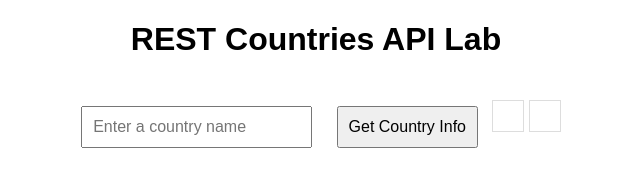
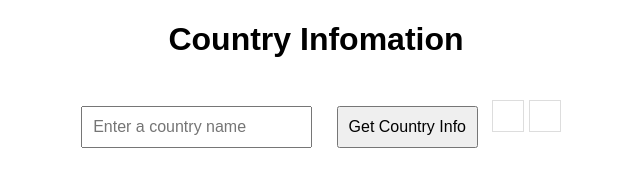
Before and after one commit to xxiv-karatz/2550411-lab4-sd, a plain HTML site: page index.html in a window 1280 px wide. Shown: the whole page, without its empty margins (324-964 px from the left). Drawn offline with Linux system fonts and the light colour scheme.

Commit message:
Updated my code

```diff
--- a/index.html
+++ b/index.html
@@ -7,7 +7,7 @@
     <link rel="stylesheet" href="styles.css">
 </head>
 <body>
-    <h1>REST Countries API Lab</h1>
+    <h1>Country Infomation</h1>
     <input type="text" id="country-input" placeholder="Enter a country name">
     <button id="fetch-button">Get Country Info</button>
 
--- a/script.js
+++ b/script.js
@@ -10,7 +10,6 @@ async function fetchCountryData() {
     const countryInfoSection = document.getElementById("country-info");
     const bordersSection = document.getElementById("bordering-countries");
 
-    // Clear previous results
     countryInfoSection.innerHTML = "";
     bordersSection.innerHTML = "";
 
@@ -21,14 +20,12 @@ async function fetchCountryData() {
         const data = await response.json();
         const country = data[0];
 
-        // Extract country details
         const capital = country.capital ? country.capital[0] : "N/A";
         const population = country.population.toLocaleString();
         const region = country.region;
         const flagUrl = country.flags.svg;
         const borders = country.borders || [];
 
-        // Display country info
         countryInfoSection.innerHTML = `
             <h2>${country.name.common}</h2>
             <p><strong>Capital:</strong> ${capital}</p>
@@ -37,7 +34,6 @@ async function fetchCountryData() {
             <img src="${flagUrl}" alt="Flag of ${country.name.common}">
         `;
 
-        // Fetch bordering countries if available
         if (borders.length > 0) {
             bordersSection.innerHTML = "<h3>Bordering Countries:</h3>";
             borders.forEach(async (borderCode) => {
```
